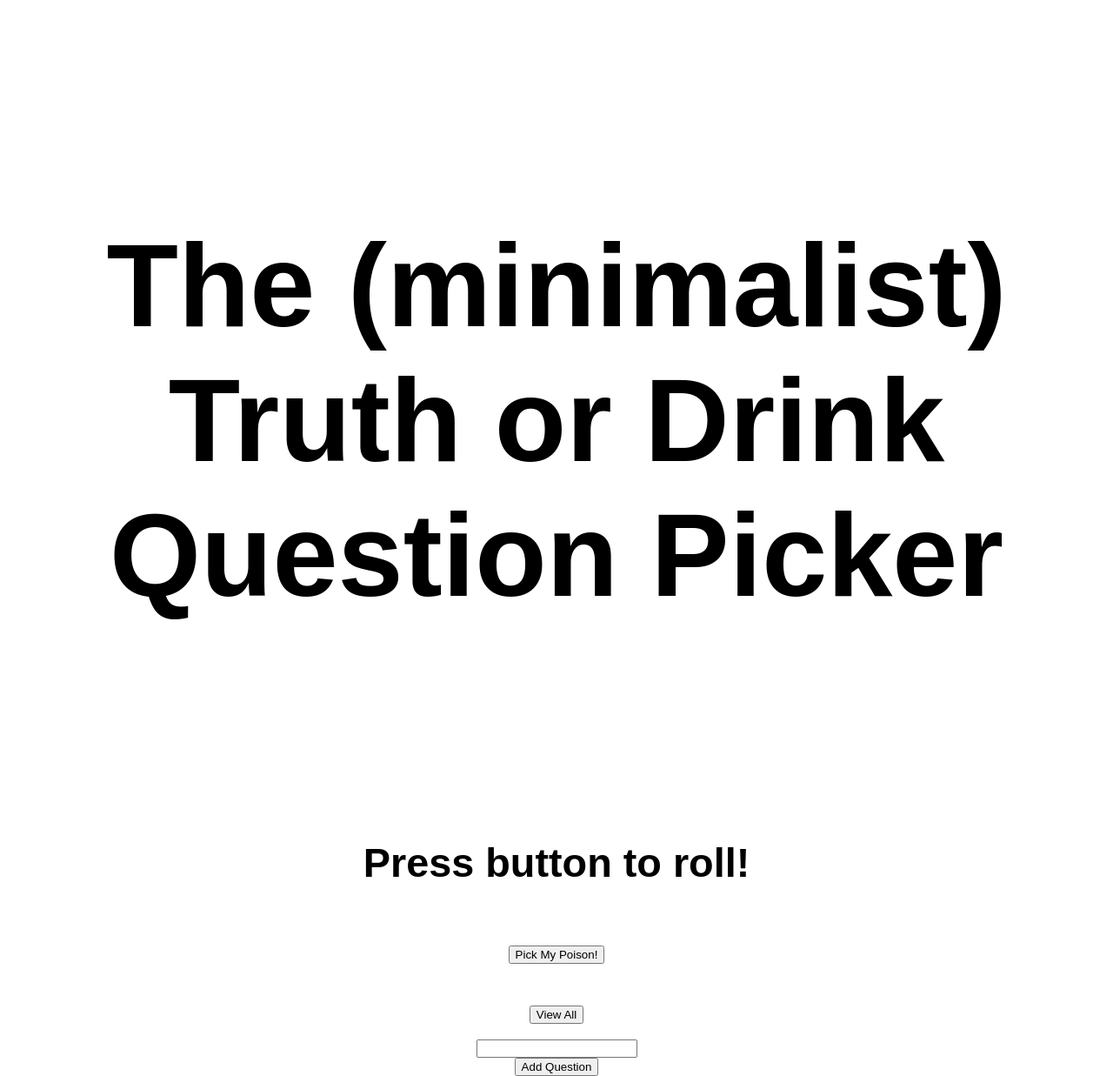
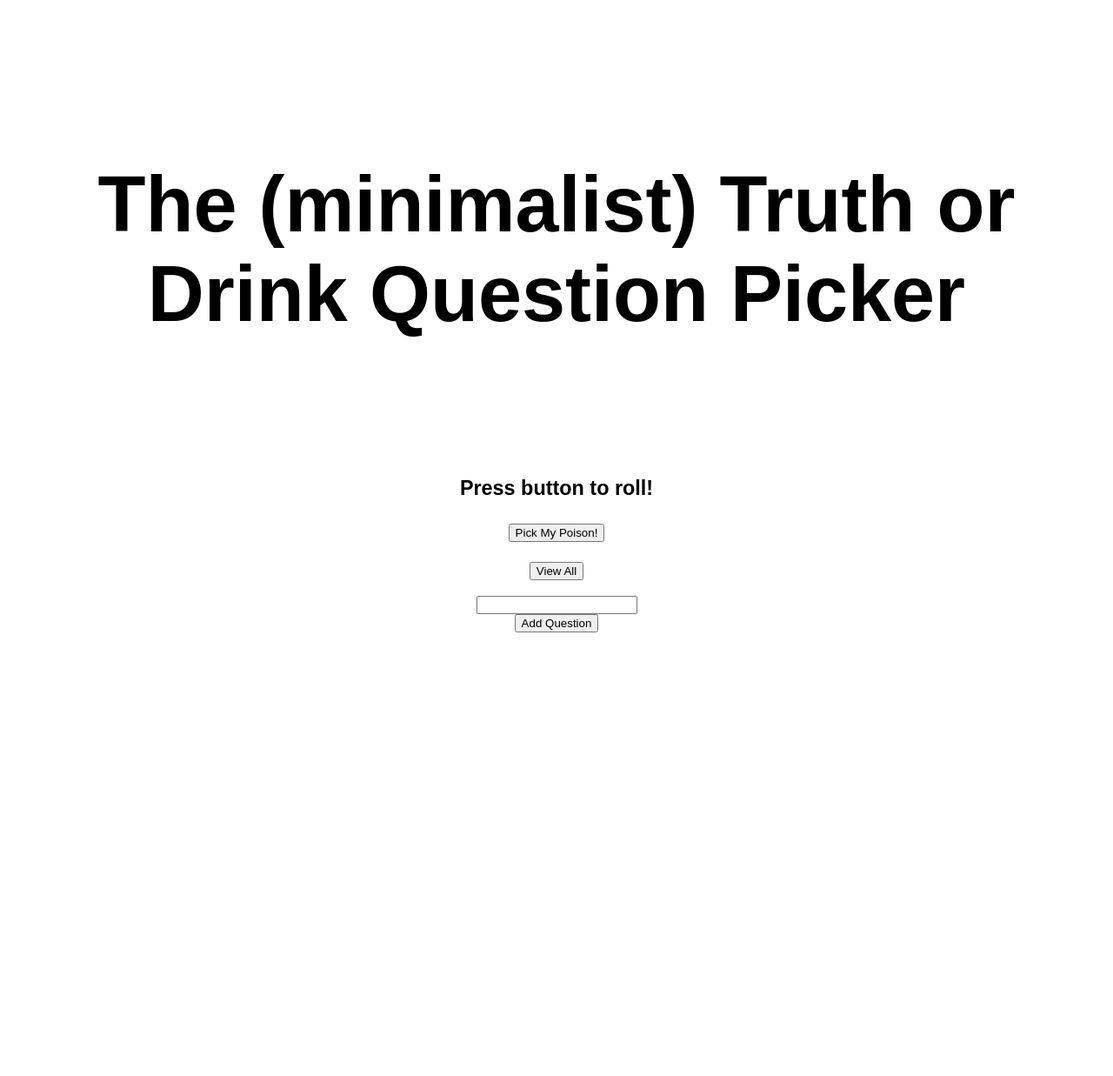
Before and after one commit to j2personal/question_roller, a Flask app: page / in a window 1280 px wide. Shown: the part 216-1453 px from the top of the page at 87% size. After the commit the page ends 943 px from the top, so only its background shows below. Run offline with Flask 2, Linux system fonts and the light colour scheme; some libraries are stand-ins or nearby versions.

Commit message:
final touches

```diff
--- a/static/styles.css
+++ b/static/styles.css
@@ -11,7 +11,7 @@ body {
     font-family: sans-serif;
     text-align: center;
     font-weight: bold;
-    font-size: 90px;
+    font-size: 60px;
     height: 50%;
     padding: 1em;
     margin-top: 21%;
@@ -21,7 +21,7 @@ body {
  div#content {
     text-align: center;
     font-family: sans-serif;
-    font-size: 40px;
+    font-size: 20px;
   }
 
 #extras {
```
